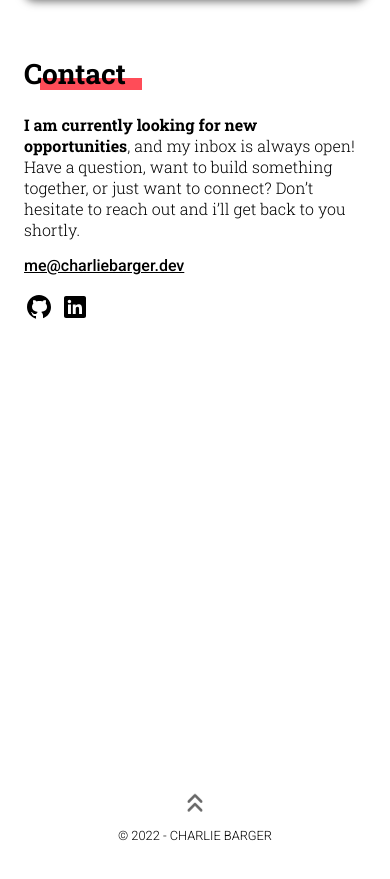
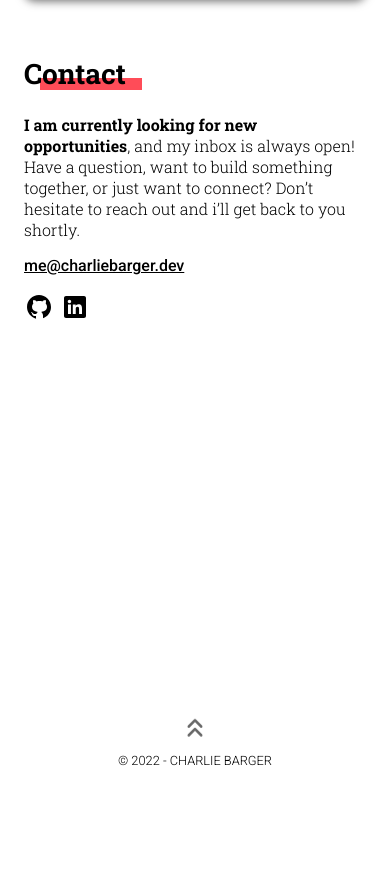
Before and after one commit to charliebarger/personal-site, a Next.js app: page / in a window 390 px wide. Shown: the part 4643-5522 px from the top of the page. After the commit the page ends 5459 px from the top, so only its background shows below. Built offline with nearby package versions, Linux system fonts and the light colour scheme.

Commit message:
rework for mobile

```diff
--- a/componenets/body/contact/ContactStyles.js
+++ b/componenets/body/contact/ContactStyles.js
@@ -2,7 +2,7 @@ import styled from "styled-components";
 
 const ContactWrapper = styled.div`
   max-width: 450px;
-  min-height: calc(100vh - 275px);
+  min-height: calc(100vh - 350px);
 `;
 
 const StyledContactP = styled.p`
--- a/styles/GlobalStyles.js
+++ b/styles/GlobalStyles.js
@@ -8,6 +8,7 @@ const GlobalStyles = createGlobalStyle`
     font-family:${({ theme }) => theme.fonts.serifPrimary};
     overflow-x: hidden;
     max-width: 100%;
+    contain:paint;
   }
   *, *:before, *:after {
     box-sizing: inherit;
@@ -20,7 +21,6 @@ const GlobalStyles = createGlobalStyle`
     overflow:${({ closed }) => (!closed ? "" : "hidden")};
     min-height:100vh;
     max-width: 100%;
-    overflow-x: hidden;
     max-width: 100%;
   }
 
@@ -46,6 +46,10 @@ const GlobalStyles = createGlobalStyle`
       padding:1rem 3rem 0 3rem;
     }
   }
+
+  #about, #welcome, #skills, #projects, #contact {
+  scroll-margin-top: 75px;
+}
 `;
 
 export default GlobalStyles;
```
